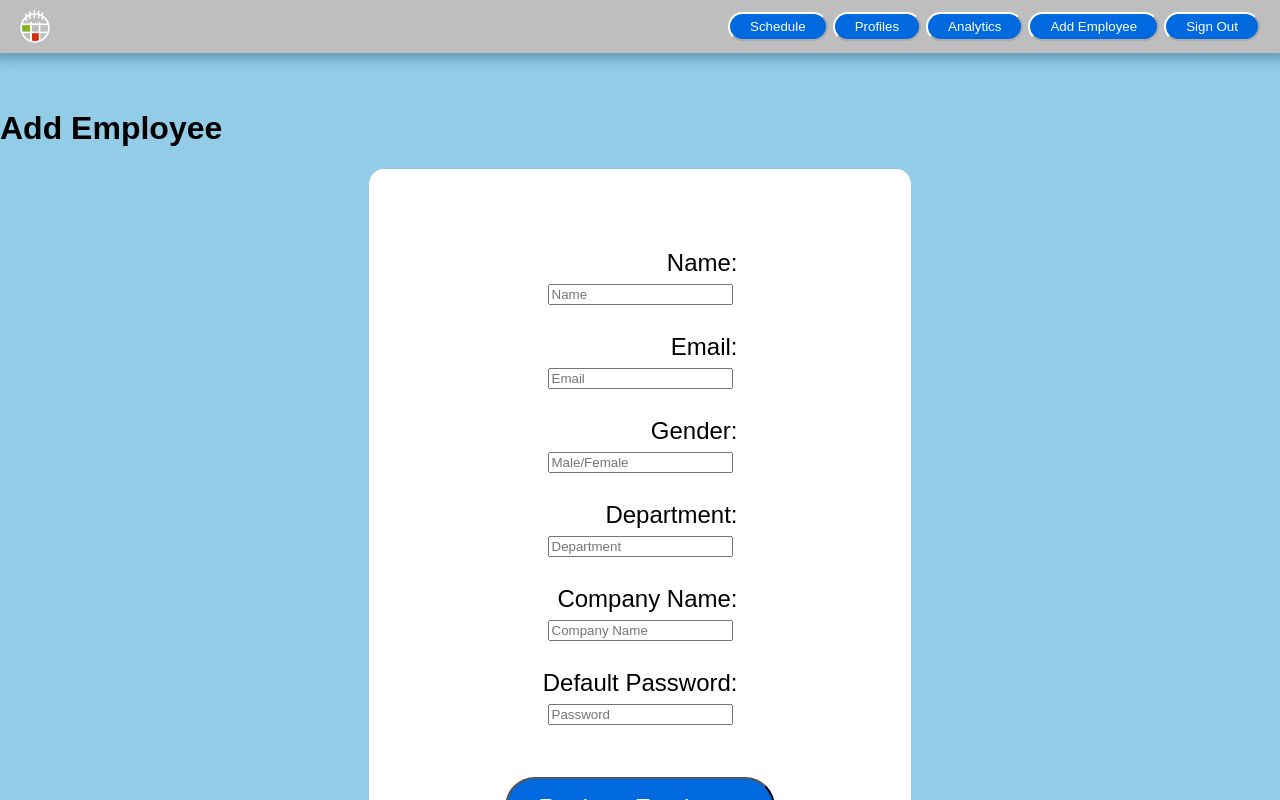
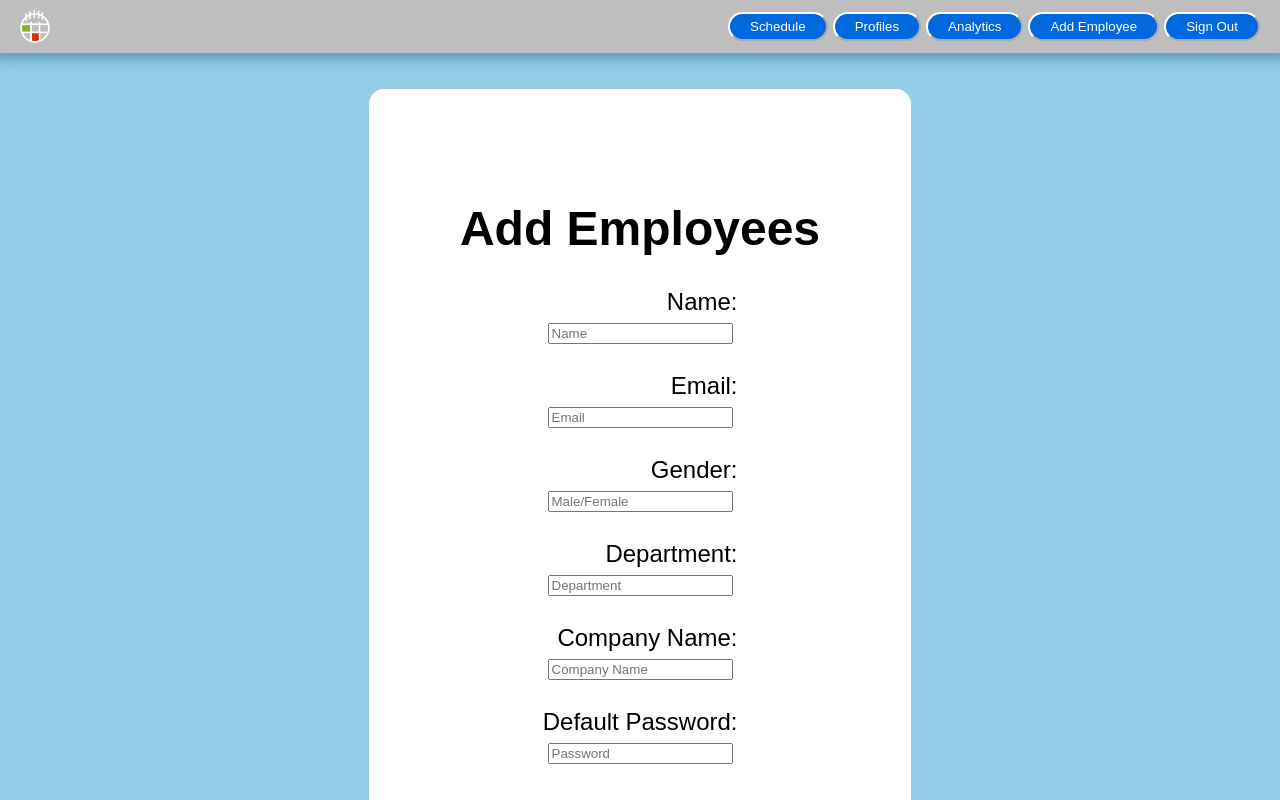
Before and after one commit to awkwardlook/Scheduler-App, a Vue app in the folder scheduler-app/: page /addemployee in a window 1280 px wide. Shown: the top 800 px of the page. Built offline with nearby package versions, Linux system fonts and the light colour scheme.

Commit message:
Format Add Employee Form

```diff
--- a/scheduler-app/src/components/LoginRegister/AddEmployee.vue
+++ b/scheduler-app/src/components/LoginRegister/AddEmployee.vue
@@ -1,6 +1,6 @@
 <template>
 <div class="AddEmployeeForm">
-
+    <h1> Add Employees </h1>
        <label for="name"> Name: </label>
     <input type = "text" id = "name" required="" placeholder="Name" v-model="name" />
     <br><br>
@@ -24,6 +24,8 @@
     <label for="password"> Default Password: </label>
     <input type="password" id="password" required="" placeholder="Password" v-model="password" />
     <br><br>
+
+
 
     <p><button type="submit" id="regbutton" @click="addEmployee()">Register Employee</button></p>
 
@@ -113,7 +115,6 @@ export default {
         width: 382px;
         overflow: hidden;
         margin: auto;
-        margin: 20 0 0 450px;
         padding: 80px;
         background: #ffffff;
         border-radius: 15px ;
--- a/scheduler-app/src/views/AddEmployee.vue
+++ b/scheduler-app/src/views/AddEmployee.vue
@@ -2,7 +2,6 @@
 	<!-- /addemployee to reach this page -->
 	<EmployerHeader/>
 	<br><br>
-	<h1>Add Employee</h1>
 	<AddEmployeeForm/>
 </template>
 
```
